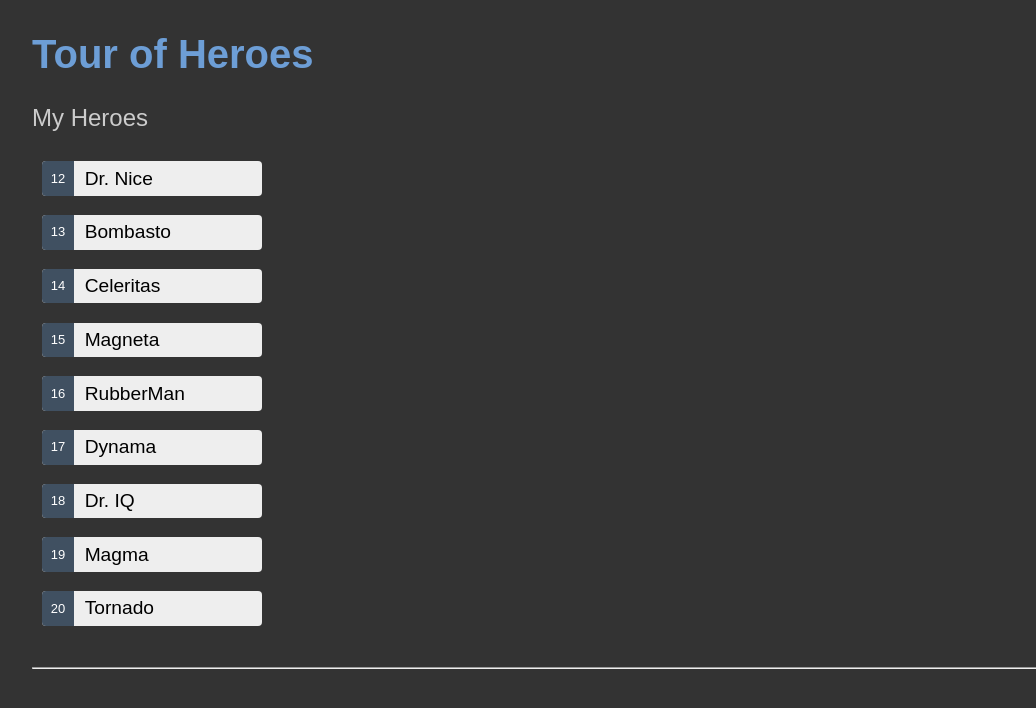
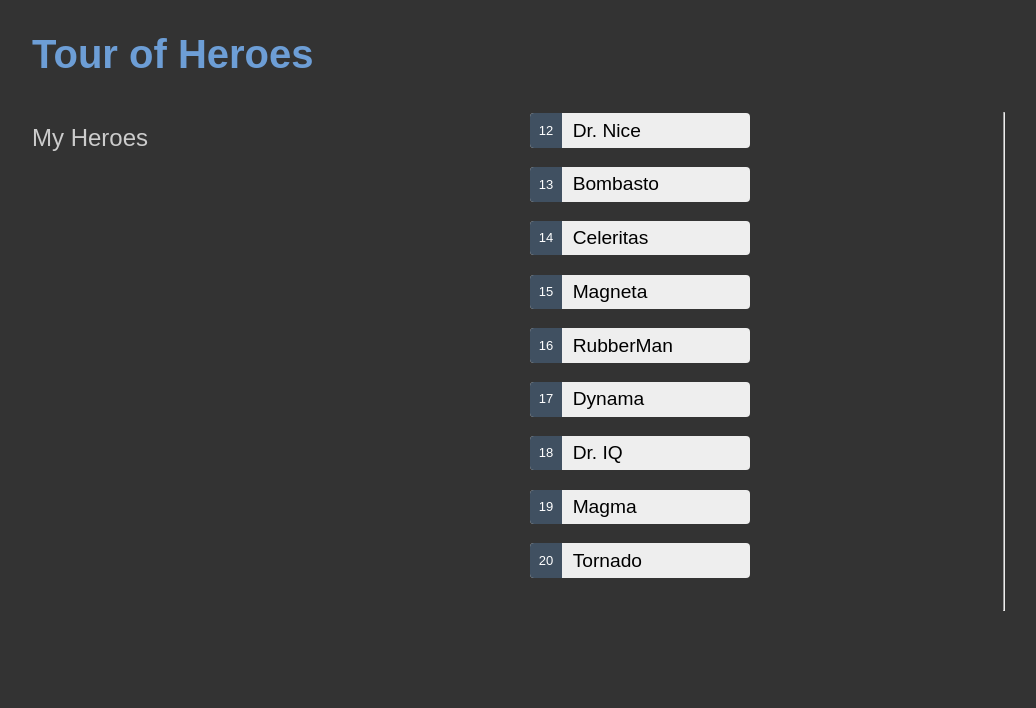
Before and after one commit to patrick-radulian/tour-of-heroes, an Angular app: page /heroes in a window 1280 px wide. Shown: the top 708 px of the page, without its empty margins (0-1036 px from the left). Built offline with nearby package versions, Linux system fonts and the light colour scheme.

Commit message:
Adapt app styles

```diff
--- a/src/app/app.component.css
+++ b/src/app/app.component.css
@@ -0,0 +1,4 @@
+app-heroes {
+    display: grid;
+    grid-template-columns: 1fr min-content 1fr;
+}
--- a/src/app/components/heroes/heroes.component.css
+++ b/src/app/components/heroes/heroes.component.css
@@ -25,7 +25,7 @@
 }
 
 .heroes button:hover {
-    color: #2c3a41;
+    color: #6d9ed6;
     background-color: #e6e6e6;
     left: 0.1em;
 }
@@ -36,12 +36,12 @@
 }
 
 .heroes button.selected {
-    background-color: black;
+    background-color: #6d9ed6;
     color: white;
 }
 
 .heroes button.selected:hover {
-    background-color: #505050;
+    background-color: #3971b1;
     color: white;
 }
 
```
